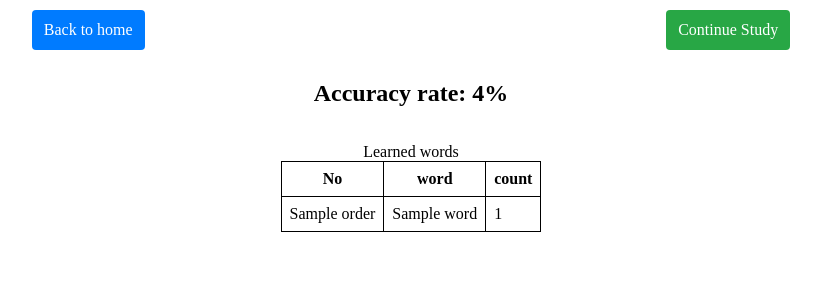
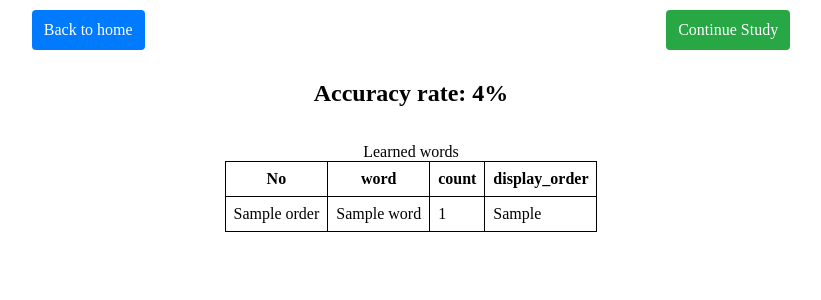
Before and after one commit to kamei002/LET, a Django app: template src/templates/word/learn_result.html in a window 1280 px wide. Shown: the part 50-350 px from the top of the page, without its empty margins (229-1050 px from the left). Run offline with Django 3.2, Linux system fonts and the light colour scheme; the template is opened without the code that fills it: most values are stand-ins (such as "Sample title", 1, 10 or a date in 2020); data that the repository does not hold is empty.

Commit message:
Display order point on learn result page

```diff
--- a/src/learn_word/views.py
+++ b/src/learn_word/views.py
@@ -209,6 +209,7 @@ def learn_result(request):
             english_word_id=english_word.id
         )
         word.display_count = word_summary.display_count
+        word.display_order = word_summary.order
 
     category_id = request.GET.get("category_id", 'None')
     visible_checked = request.GET.get("visible_checked", 0)
--- a/src/templates/word/learn_result.html
+++ b/src/templates/word/learn_result.html
@@ -24,6 +24,7 @@
             <th>No</th>
             <th>word</th>
             <th>count</th>
+            <th>display_order</th>
         </thead>
         <tbody>
         {% for word_log in word_logs %}
@@ -31,6 +32,7 @@
                 <td>{{word_log.english_word.order}}</td>
                 <td>{{word_log.english_word.word}}</td>
                 <td>{{word_log.display_count}}</td>
+                <td>{{word_log.display_order}}</td>
             </tr>
         {% endfor %}
         </tbody>
```
